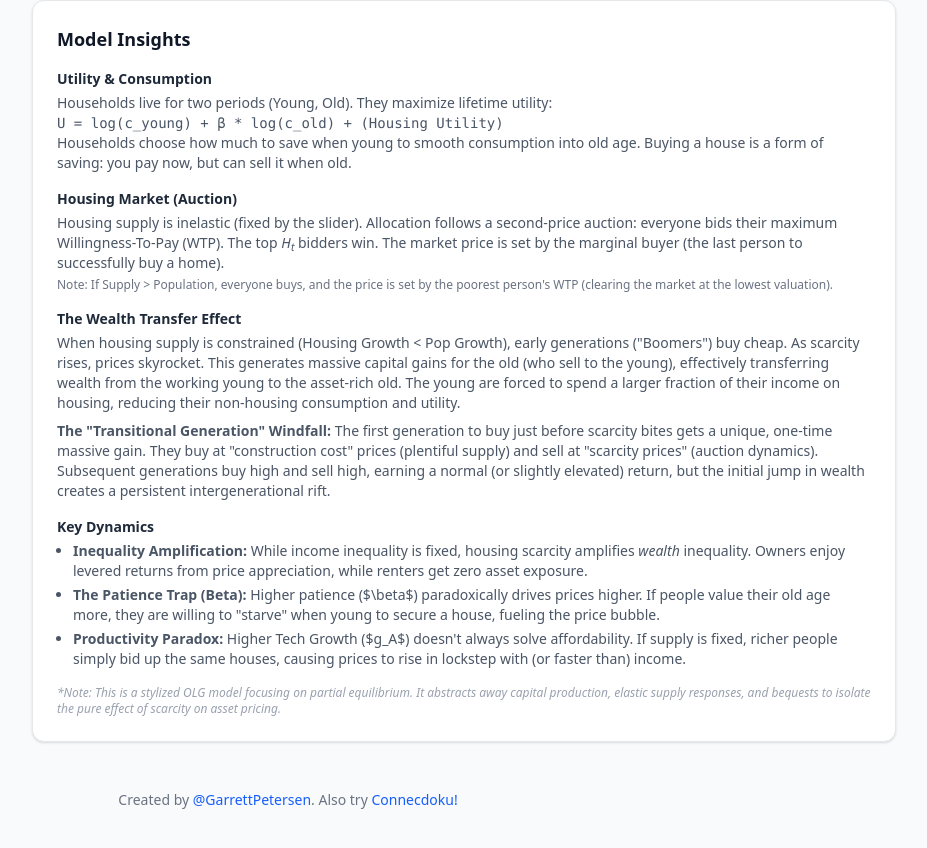
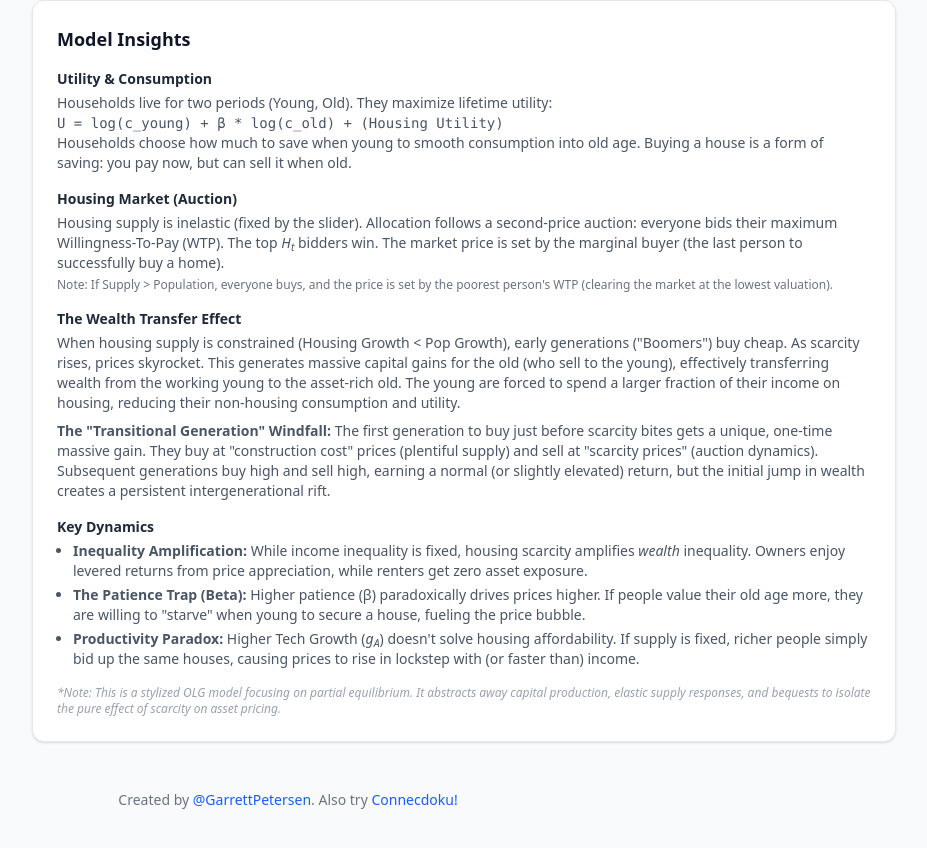
Before and after one commit to GarrettPetersen/inelastic-housing-growth, a React (Vite) app: page / in a window 1280 px wide. Shown: the part 1093-1941 px from the top of the page, without its empty margins (352-1279 px from the left). Built offline with nearby package versions, Linux system fonts and the light colour scheme.

Commit message:
remove latex

```diff
--- a/src/App.tsx
+++ b/src/App.tsx
@@ -276,8 +276,14 @@ const ModelModal = ({ isOpen, onClose }: { isOpen: boolean; onClose: () => void
   if (!isOpen) return null;
 
   return (
-    <div className="fixed inset-0 bg-black bg-opacity-50 flex items-center justify-center z-50 p-4">
-      <div className="bg-white rounded-xl shadow-2xl w-full max-w-3xl max-h-[90vh] overflow-y-auto relative">
+    <div
+      className="fixed inset-0 bg-black bg-opacity-50 flex items-center justify-center z-50 p-4"
+      onClick={onClose}
+    >
+      <div
+        className="bg-white rounded-xl shadow-2xl w-full max-w-3xl max-h-[90vh] overflow-y-auto relative"
+        onClick={(e) => e.stopPropagation()}
+      >
         <button
           onClick={onClose}
           className="absolute top-4 right-4 text-gray-500 hover:text-gray-700"
@@ -560,8 +566,8 @@ function App() {
                   <h4 className="font-semibold text-gray-800 mb-1">Key Dynamics</h4>
                   <ul className="list-disc pl-4 space-y-1">
                     <li><strong>Inequality Amplification:</strong> While income inequality is fixed, housing scarcity amplifies <em>wealth</em> inequality. Owners enjoy levered returns from price appreciation, while renters get zero asset exposure.</li>
-                    <li><strong>The Patience Trap (Beta):</strong> Higher patience ($\beta$) paradoxically drives prices higher. If people value their old age more, they are willing to "starve" when young to secure a house, fueling the price bubble.</li>
-                    <li><strong>Productivity Paradox:</strong> Higher Tech Growth ($g_A$) doesn't always solve affordability. If supply is fixed, richer people simply bid up the same houses, causing prices to rise in lockstep with (or faster than) income.</li>
+                    <li><strong>The Patience Trap (Beta):</strong> Higher patience (β) paradoxically drives prices higher. If people value their old age more, they are willing to "starve" when young to secure a house, fueling the price bubble.</li>
+                    <li><strong>Productivity Paradox:</strong> Higher Tech Growth (<i>g<sub>A</sub></i>) doesn't solve housing affordability. If supply is fixed, richer people simply bid up the same houses, causing prices to rise in lockstep with (or faster than) income.</li>
                   </ul>
                   <p className="text-xs text-gray-400 mt-4 italic">
                     *Note: This is a stylized OLG model focusing on partial equilibrium. It abstracts away capital production, elastic supply responses, and bequests to isolate the pure effect of scarcity on asset pricing.
```
